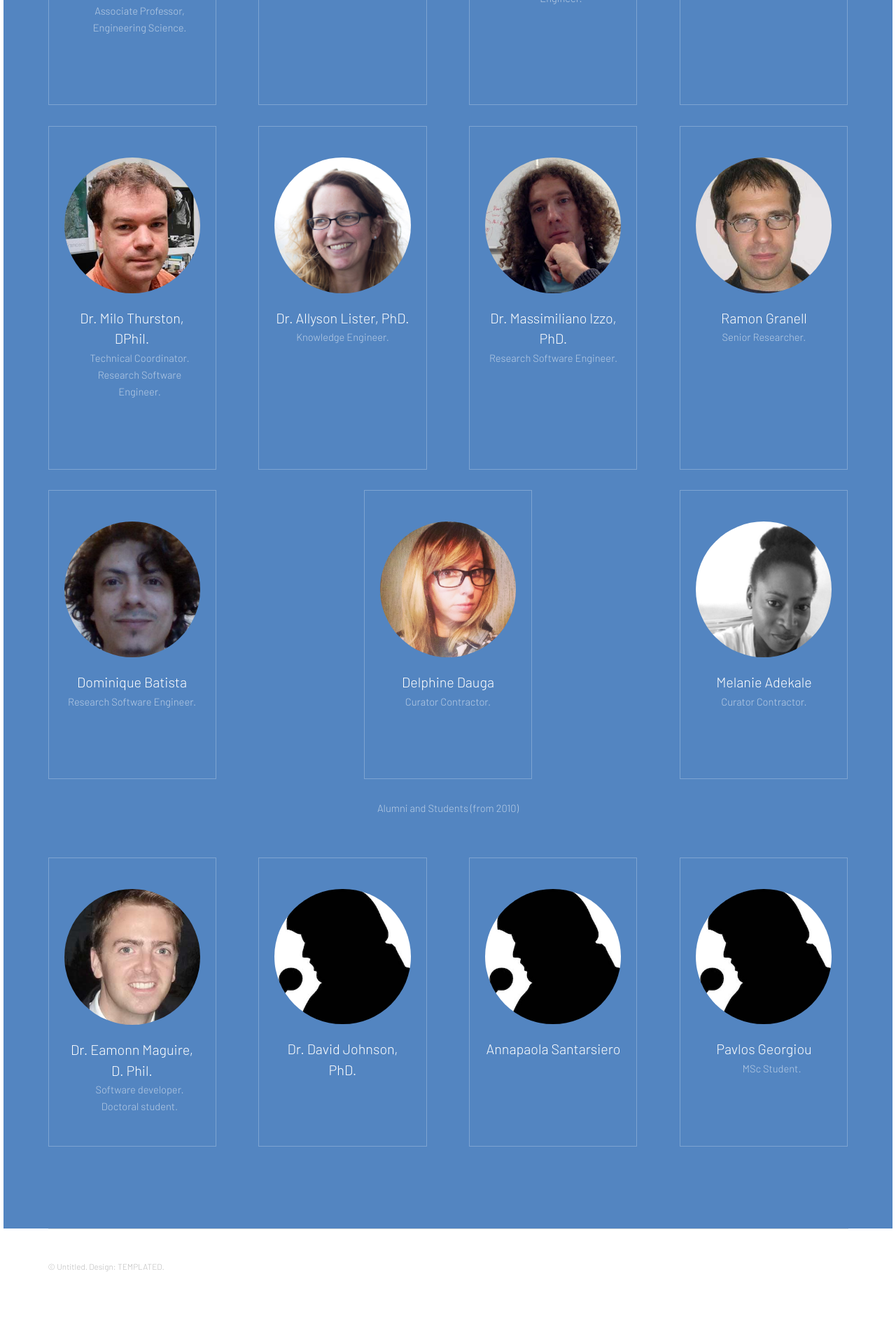
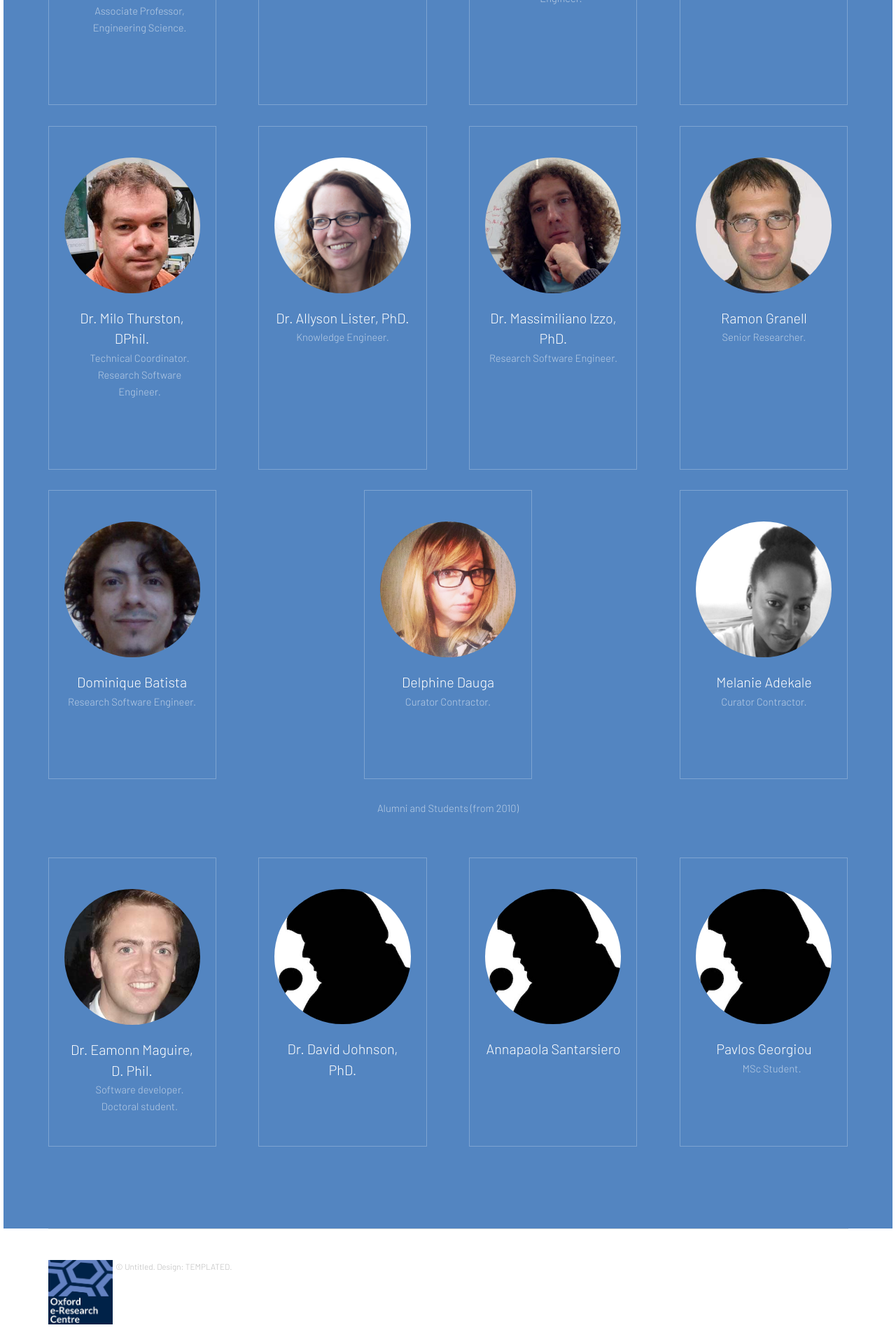
Before and after one commit to FAIRsharing/Sansone-Group-Website, a Jekyll site: the page built from index.html, in a window 1280 px wide. Shown: the part 2688-4608 px from the top of the page at 70% size. Built offline with Jekyll 4.4.1, drawn with Linux system fonts in a browser that asks for light colours; comment, search, counter and statistics services are not loaded; before the commit the page ends 4536 px from its top, so only the background shows below that.

Commit message:
Added OeRC logo in footer.

```diff
--- a/_layouts/default.html
+++ b/_layouts/default.html
@@ -48,9 +48,16 @@
 			<footer id="footer">
 				<div class="inner">
 					<div class="flex">
+
 						<div class="copyright">
+							<a href="http://www.oerc.ox.ac.uk">
+                            <img class="img-footer" src="/images/logos/oerc.svg"
+						 		alt="Oxford University e-Research Centre Logo"/>
+                                </a>
+                            &nbsp;
 							&copy; Untitled. Design: <a href="https://templated.co">TEMPLATED</a>.
 						</div>
+
 
 						<span class="icons">
 							<!-- <li><a href="#" class="icon fa-twitter"><span class="label">Twitter</span></a></li> -->
--- a/assets/css/main.css
+++ b/assets/css/main.css
@@ -3156,3 +3156,8 @@
     max-width:100%;
 	max-height:100%;
 }
+
+.img-footer {
+	max-width: 10%;
+	float: left;
+}
```
Also changed, not shown: images/logos/engineering.svg (deleted), images/logos/oerc.jpg (deleted), images/logos/oerc.svg (added).
